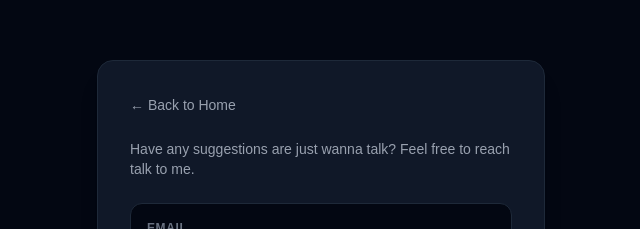
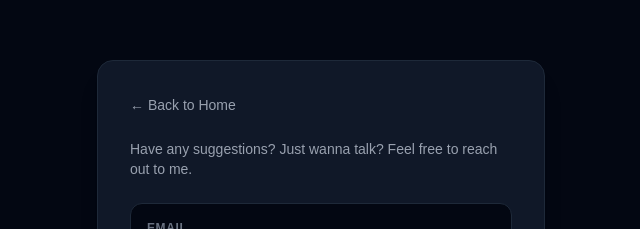
Before and after one commit to Entomato1/du, a Next.js app: page /contact in a window 1280 px wide. Shown: the part 119-348 px from the top of the page, without its empty margins (319-959 px from the left). Built offline with nearby package versions, Linux system fonts and the light colour scheme.

Commit message:
fixed typo on contacts page

```diff
--- a/app/contact/page.tsx
+++ b/app/contact/page.tsx
@@ -12,7 +12,7 @@ export default function Contact() {
         </Link>
 
         <p className="text-gray-400 text-sm mb-6">
-          Have any suggestions are just wanna talk? Feel free to reach talk to me.
+          Have any suggestions? Just wanna talk? Feel free to reach out to me.
         </p>
 
         <div className="space-y-4">
```
